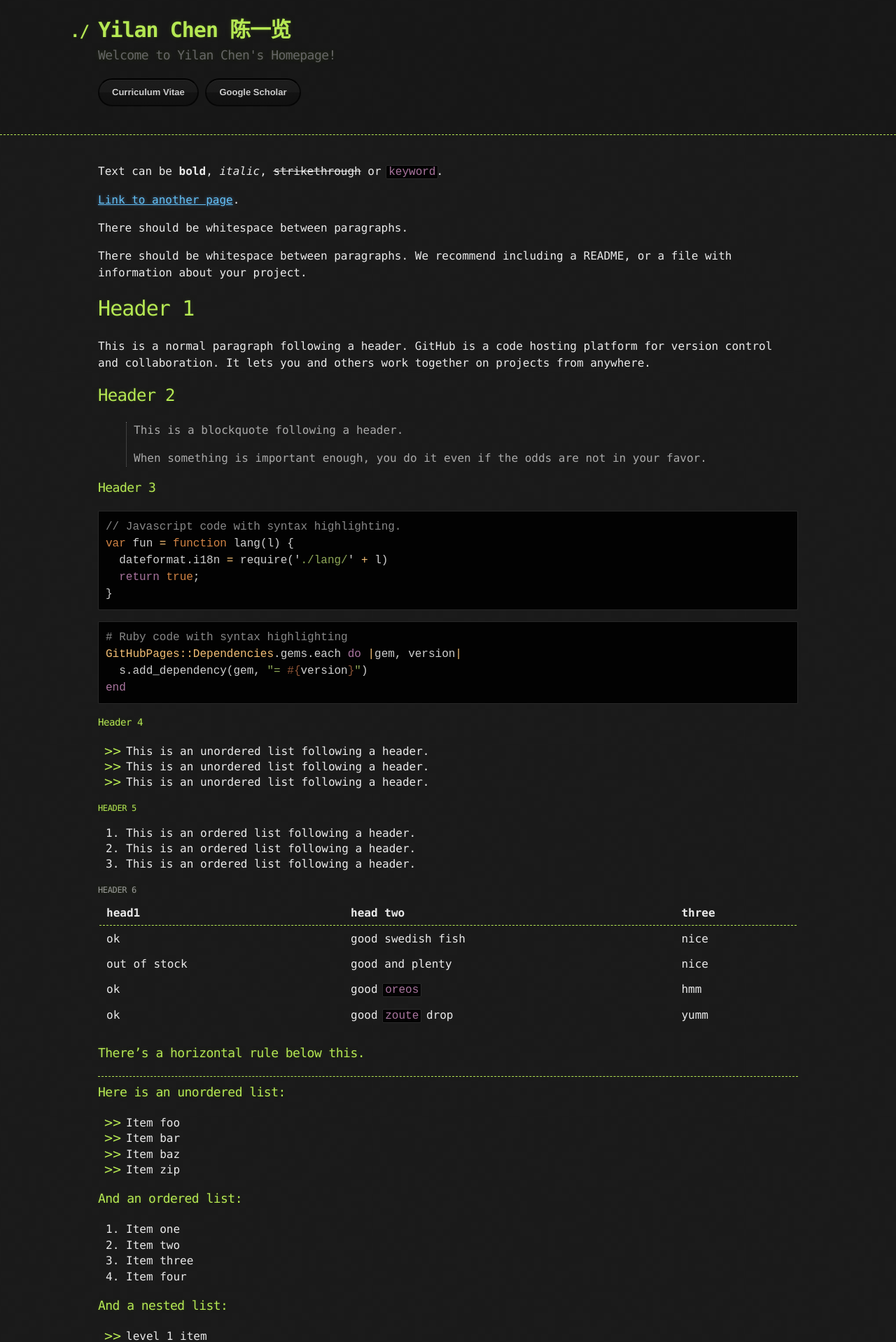
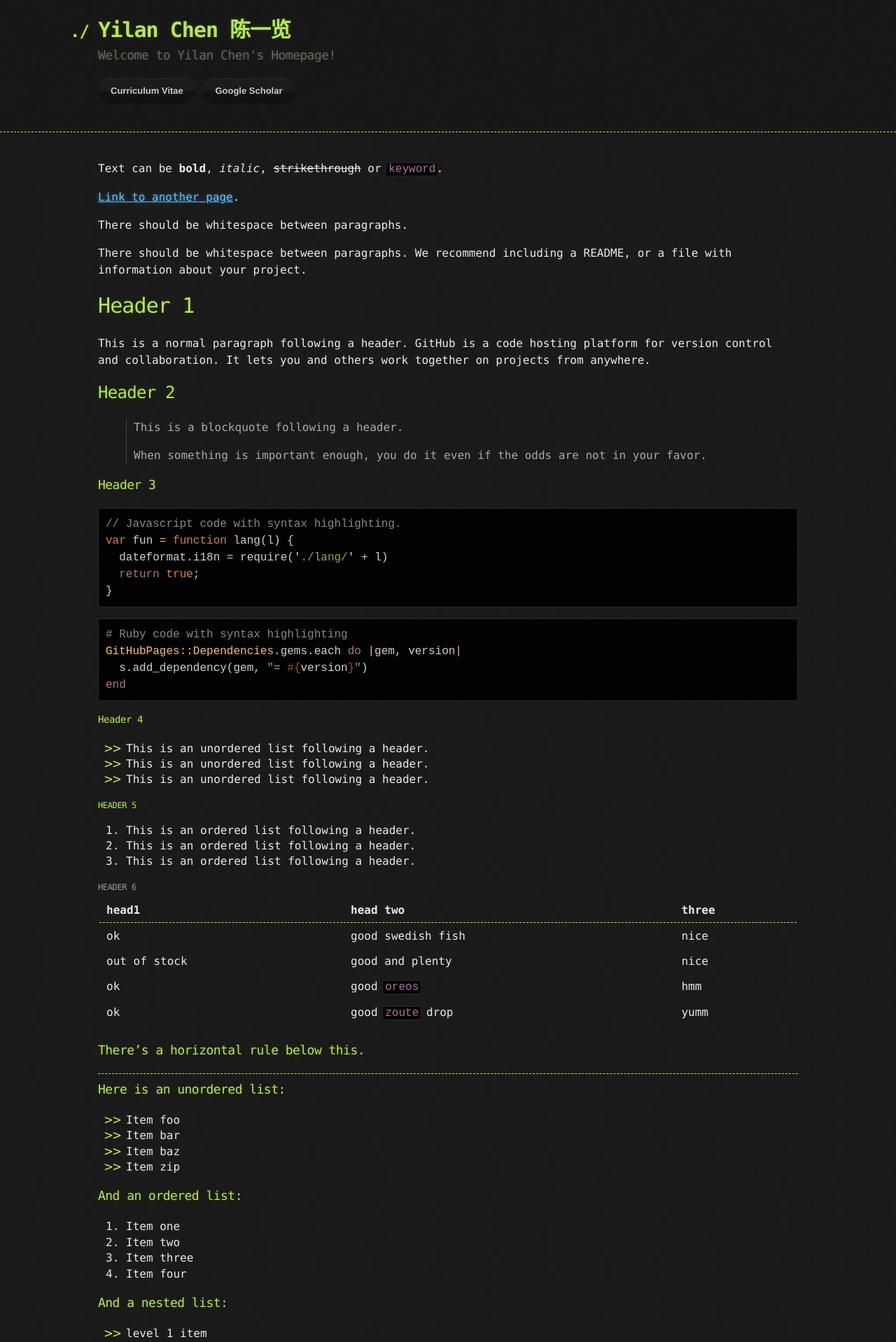
Before and after one commit to yilanchen6/yilanchen6.github.io, a Jekyll site: the page built from tutorial.md, in a window 1280 px wide. Shown: the top 1918 px of the page at 70% size. Built offline with Jekyll 4.4.1, drawn with Linux system fonts in a browser that asks for light colours.

```diff
--- a/assets/css/style.scss
+++ b/assets/css/style.scss
@@ -2,3 +2,9 @@
 ---
 
 @import 'jekyll-theme-hacker';
+
+
+/* Remove underline from links */
+a {
+    border: none !important;
+   }
```
